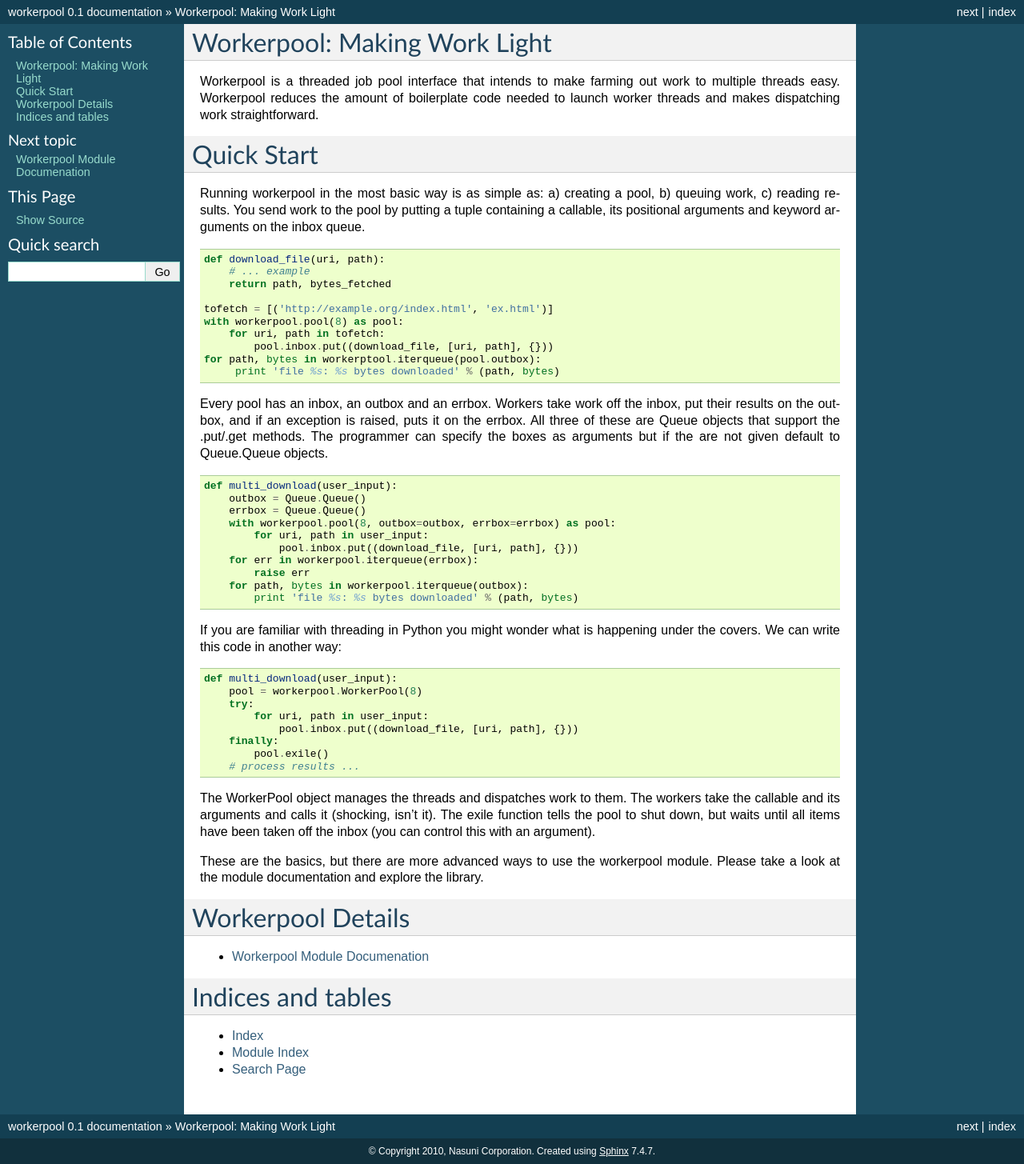
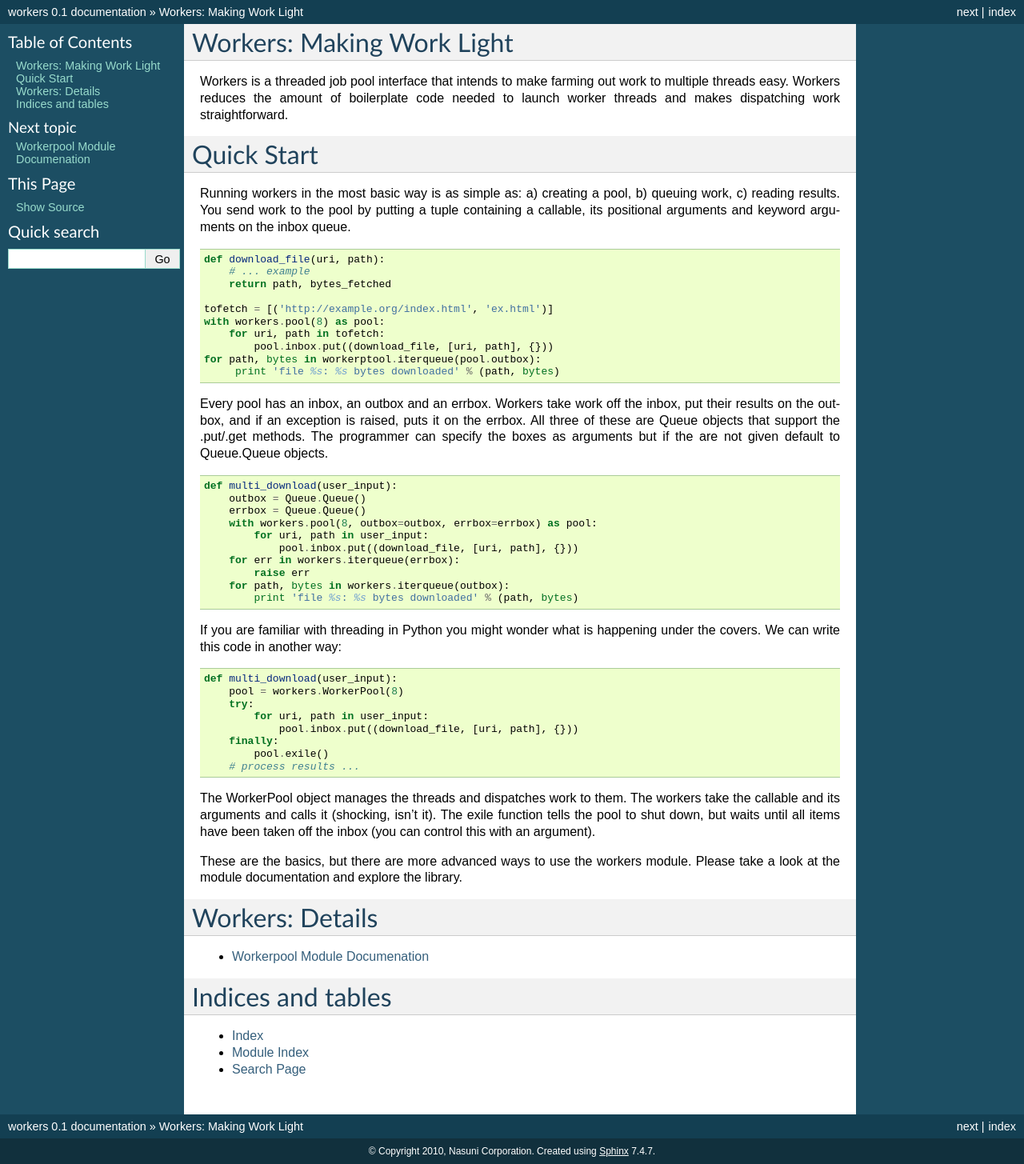
Before and after one commit to jnoller/workerpool, a Sphinx documentation site: the page built from docs/source/index.rst, in a window 1280 px wide. Shown: the whole page at 80% size. Built offline with Sphinx 7.4.7, drawn with Linux system fonts in a browser that asks for light colours.

Commit message:
more name change fallout

```diff
--- a/docs/source/conf.py
+++ b/docs/source/conf.py
@@ -1,6 +1,6 @@
 # -*- coding: utf-8 -*-
 #
-# workerpool documentation build configuration file, created by
+# workers documentation build configuration file, created by
 # sphinx-quickstart on Sun Sep 19 12:37:03 2010.
 #
 # This file is execfile()d with the current directory set to its containing dir.
@@ -39,7 +39,7 @@
 master_doc = 'index'
 
 # General information about the project.
-project = u'workerpool'
+project = u'workers'
 copyright = u'2010, Nasuni Corporation'
 
 # The version info for the project you're documenting, acts as replacement for
@@ -160,7 +160,7 @@
 #html_file_suffix = ''
 
 # Output file base name for HTML help builder.
-htmlhelp_basename = 'workerpooldoc'
+htmlhelp_basename = 'workers'
 
 
 # -- Options for LaTeX output --------------------------------------------------
@@ -174,7 +174,7 @@
 # Grouping the document tree into LaTeX files. List of tuples
 # (source start file, target name, title, author, documentclass [howto/manual]).
 latex_documents = [
-  ('index', 'workerpool.tex', u'workerpool Documentation',
+  ('index', 'workers.tex', u'Workers Documentation',
    u'Nasuni Corporation', 'manual'),
 ]
 
--- a/docs/source/index.rst
+++ b/docs/source/index.rst
@@ -1,13 +1,13 @@
-.. workerpool documentation master file, created by
+.. workers documentation master file, created by
    sphinx-quickstart on Sun Sep 19 12:37:03 2010.
    You can adapt this file completely to your liking, but it should at least
    contain the root `toctree` directive.
 
-Workerpool: Making Work Light
+Workers: Making Work Light
 ======================================
 
-Workerpool is a threaded job pool interface that intends to make
-farming out work to multiple threads easy. Workerpool reduces
+Workers is a threaded job pool interface that intends to make
+farming out work to multiple threads easy. Workers reduces
 the amount of boilerplate code needed to launch worker threads
 and makes dispatching work straightforward.
 
@@ -15,7 +15,7 @@
 Quick Start
 ===========
 
-Running workerpool in the most basic way is as simple as:
+Running workers in the most basic way is as simple as:
 a) creating a pool, b) queuing work, c) reading results.
 You send work to the pool by putting a tuple containing a callable,
 its positional arguments and keyword arguments on the inbox queue.
@@ -27,7 +27,7 @@
        return path, bytes_fetched
 
    tofetch = [('http://example.org/index.html', 'ex.html')]
-   with workerpool.pool(8) as pool:
+   with workers.pool(8) as pool:
        for uri, path in tofetch:
            pool.inbox.put((download_file, [uri, path], {}))
    for path, bytes in workerptool.iterqueue(pool.outbox):
@@ -45,12 +45,12 @@
    def multi_download(user_input):
        outbox = Queue.Queue()
        errbox = Queue.Queue()
-       with workerpool.pool(8, outbox=outbox, errbox=errbox) as pool:
+       with workers.pool(8, outbox=outbox, errbox=errbox) as pool:
            for uri, path in user_input:
                pool.inbox.put((download_file, [uri, path], {}))
-       for err in workerpool.iterqueue(errbox):
+       for err in workers.iterqueue(errbox):
            raise err
-       for path, bytes in workerpool.iterqueue(outbox):
+       for path, bytes in workers.iterqueue(outbox):
            print 'file %s: %s bytes downloaded' % (path, bytes)
 
 If you are familiar with threading in Python you might wonder what
@@ -59,7 +59,7 @@
 .. code-block:: python
 
    def multi_download(user_input):
-       pool = workerpool.WorkerPool(8)
+       pool = workers.WorkerPool(8)
        try:
            for uri, path in user_input:
                pool.inbox.put((download_file, [uri, path], {}))
@@ -74,11 +74,11 @@
 inbox (you can control this with an argument).
 
 These are the basics, but there are more advanced ways to use
-the workerpool module. Please take a look at the module documentation
+the workers module. Please take a look at the module documentation
 and explore the library.
 
 
-Workerpool Details
+Workers: Details
 ====================
 
 .. toctree::
--- a/docs/source/module.rst
+++ b/docs/source/module.rst
@@ -3,5 +3,5 @@
 Workerpool Module Documenation
 =================================
 
-.. automodule:: workerpool.workerpool
+.. automodule:: workers.workerpool
    :members:
```
Also changed, not shown: 1 other file.
